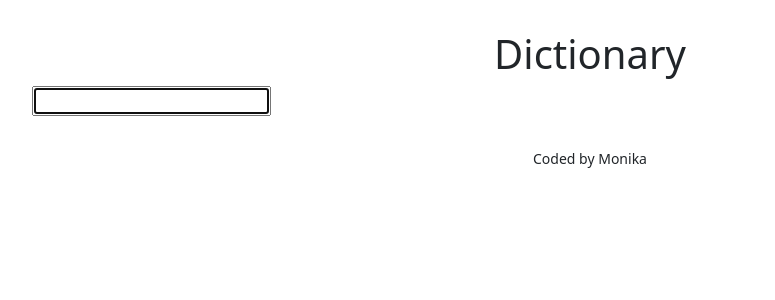
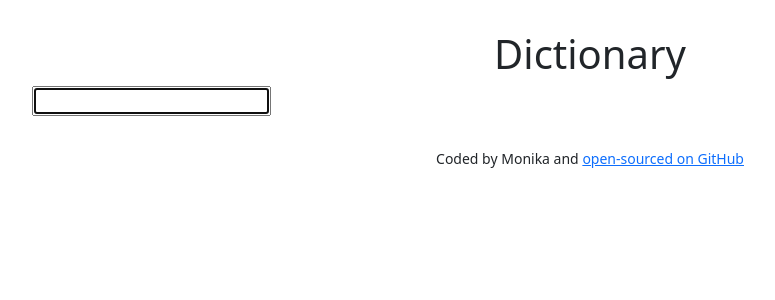
Before and after one commit to la-coccinelle/dictionary-project, a React (Create React App) app: page / in a window 1280 px wide. Shown: the top 300 px of the page, without its empty margins (50-825 px from the left). Built offline with nearby package versions, Linux system fonts and the light colour scheme.

Commit message:
Added a link to GitHub

```diff
--- a/src/App.js
+++ b/src/App.js
@@ -10,7 +10,16 @@ export default function App() {
           <Dictionary />
         </main>
         <footer className="App-footer">
-          <small>Coded by Monika</small>
+          <small>
+            Coded by Monika and{" "}
+            <a
+              href="https://github.com/la-coccinelle/dictionary-project"
+              target="_blank"
+              rel="noopener noreferrer"
+            >
+              open-sourced on GitHub
+            </a>
+          </small>
         </footer>
       </div>
     </div>
```
